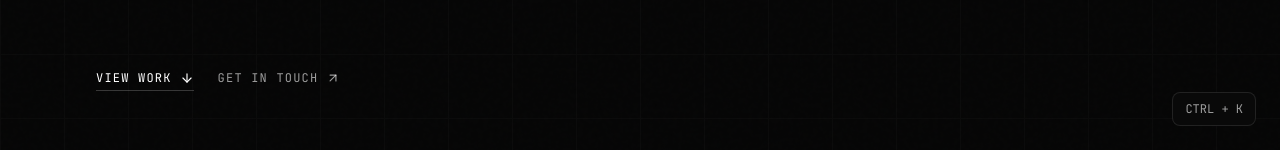
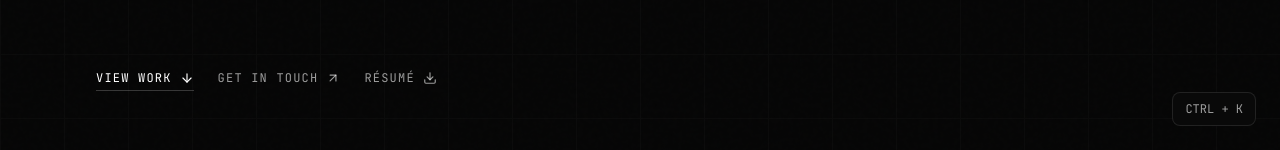
Before and after one commit to Vaibhav8075/Vaibhav-Goel-Portfolio, a React (Vite) app: page / in a window 1280 px wide. Shown: the part 650-800 px from the top of the page. Built offline with nearby package versions, Linux system fonts and the light colour scheme.

Commit message:
feat(resume): add a downloadable résumé
Ship the résumé PDF from /Vaibhav-Goel-Resume.pdf and link it from
the hero calls to action, the Contact section and a 'Download résumé'
command in the palette (searchable as resume or cv).

```diff
--- a/src/components/sections/Contact.jsx
+++ b/src/components/sections/Contact.jsx
@@ -1,5 +1,5 @@
 import { motion } from "framer-motion";
-import { ArrowUpRight, Check, Copy } from "lucide-react";
+import { ArrowUpRight, Check, Copy, Download } from "lucide-react";
 import { profile } from "../../data/content";
 import useCopyToClipboard from "../../lib/useCopyToClipboard";
 
@@ -42,7 +42,10 @@ export default function Contact() {
             </button>
           </div>
 
-          <div className="flex gap-8 font-mono text-xs tracking-widest">
+          <div className="flex flex-wrap gap-x-8 gap-y-4 font-mono text-xs tracking-widest">
+            <a href={profile.resume} download className="flex items-center gap-1 text-white/60 hover:text-white transition-colors">
+              RÉSUMÉ (PDF) <Download size={12} />
+            </a>
             <a href={profile.github} target="_blank" rel="noreferrer" className="flex items-center gap-1 text-white/60 hover:text-white transition-colors">
               GITHUB <ArrowUpRight size={12} />
             </a>
--- a/src/components/sections/Hero.jsx
+++ b/src/components/sections/Hero.jsx
@@ -1,5 +1,6 @@
 import { motion, useMotionTemplate, useMotionValue } from "framer-motion";
-import { ArrowDown, ArrowUpRight } from "lucide-react";
+import { ArrowDown, ArrowUpRight, Download } from "lucide-react";
+import { profile } from "../../data/content";
 import { useRef } from "react";
 import Typewriter from "../ui/Typewriter";
 
@@ -78,7 +79,7 @@ export default function Hero() {
           initial={{ opacity: 0 }}
           animate={{ opacity: 1 }}
           transition={{ duration: 1, delay: 0.8 }}
-          className="mt-12 flex gap-6 items-center"
+          className="mt-12 flex flex-wrap gap-x-6 gap-y-4 items-center"
         >
           <a href="#work" className="font-mono text-xs tracking-widest text-white hover:text-white/70 transition-colors uppercase flex items-center gap-2 pb-1 border-b border-white/20 hover:border-white/50">
             View Work <ArrowDown size={14} />
@@ -86,6 +87,9 @@ export default function Hero() {
           <a href="#contact" className="font-mono text-xs tracking-widest text-white/60 hover:text-white transition-colors uppercase flex items-center gap-2 pb-1 border-b border-transparent hover:border-white/30">
             Get in touch <ArrowUpRight size={14} />
           </a>
+          <a href={profile.resume} download className="font-mono text-xs tracking-widest text-white/60 hover:text-white transition-colors uppercase flex items-center gap-2 pb-1 border-b border-transparent hover:border-white/30">
+            Résumé <Download size={14} />
+          </a>
         </motion.div>
       </div>
     </section>
--- a/src/components/ui/CommandPalette.jsx
+++ b/src/components/ui/CommandPalette.jsx
@@ -1,6 +1,6 @@
 import { useEffect, useState } from "react";
 import { motion, AnimatePresence } from "framer-motion";
-import { Search, FileCode2, Terminal, Briefcase, GitBranch, Mail, Command, X, User, FolderGit2, Copy, Check, UserRound, CornerDownLeft } from "lucide-react";
+import { Search, FileCode2, Terminal, Briefcase, GitBranch, Mail, Command, X, User, FolderGit2, Copy, Check, UserRound, CornerDownLeft, Download } from "lucide-react";
 import { profile, projects } from "../../data/content";
 import { scrollToSection, setScrollLocked } from "../../lib/scroll";
 import useCopyToClipboard from "../../lib/useCopyToClipboard";
@@ -43,6 +43,18 @@ function buildCommands({ copied, copy }) {
       keywords: "email mail clipboard contact",
       keepOpen: true,
       run: () => copy(profile.email),
+    },
+    {
+      id: "resume",
+      group: "Contact",
+      name: "Download résumé",
+      hint: "PDF",
+      icon: Download,
+      keywords: "resume cv pdf download hire",
+      run: () => {
+        const link = Object.assign(document.createElement("a"), { href: profile.resume, download: "" });
+        link.click();
+      },
     },
     { id: "send-email", group: "Contact", name: "Send an email", icon: Mail, keywords: "mail contact hire", run: () => window.location.assign(`mailto:${profile.email}`) },
     { id: "github", group: "Contact", name: "Open GitHub", icon: GitBranch, keywords: "code repos", run: () => window.open(profile.github, "_blank", "noopener") },
--- a/src/data/content.js
+++ b/src/data/content.js
@@ -2,7 +2,8 @@ export const profile = {
   name: "Vaibhav Goel",
   email: "vaibhav.goel0531@gmail.com",
   github: "https://github.com/Vaibhav8075",
-  linkedin: "https://www.linkedin.com/in/vaibhav-goel-23983b344"
+  linkedin: "https://www.linkedin.com/in/vaibhav-goel-23983b344",
+  resume: "/Vaibhav-Goel-Resume.pdf"
 };
 
 export const projects = [
```
Also changed, not shown: 1 other file (tests, documents, lock files or other folders).
